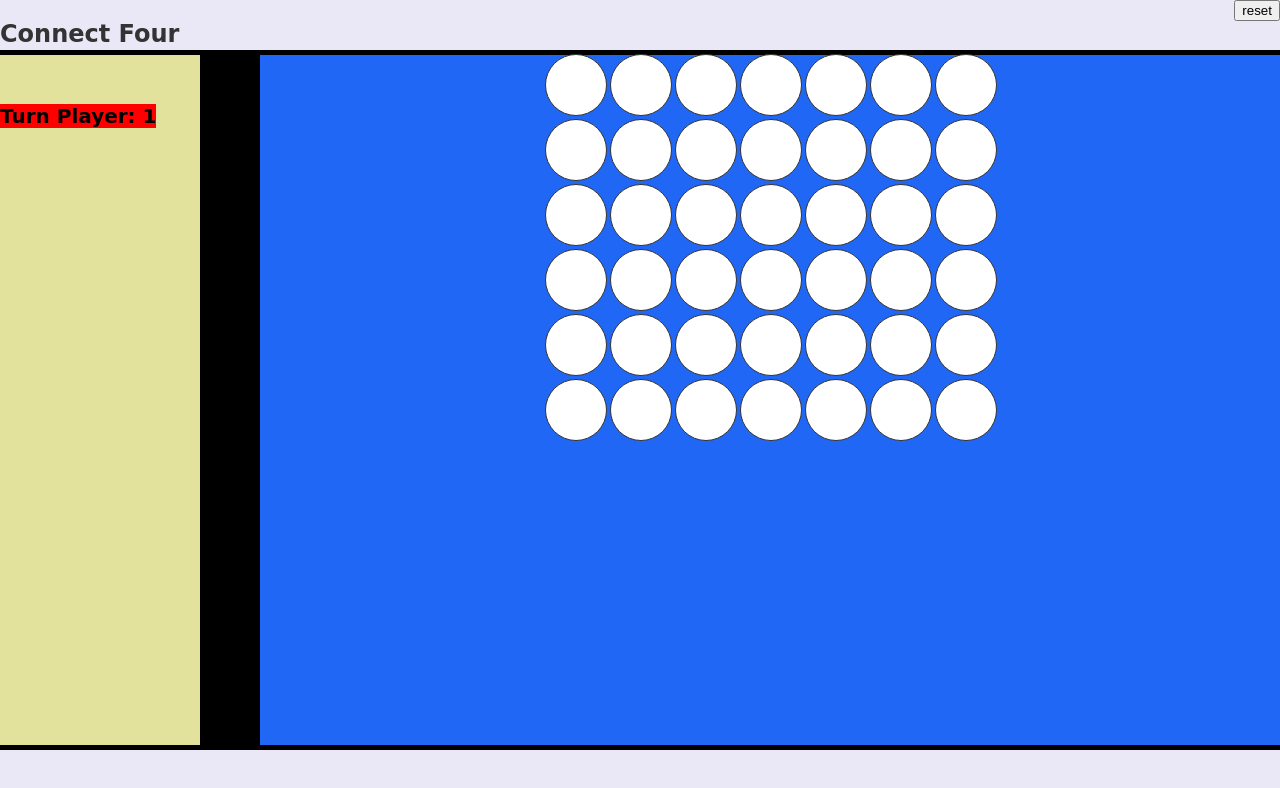
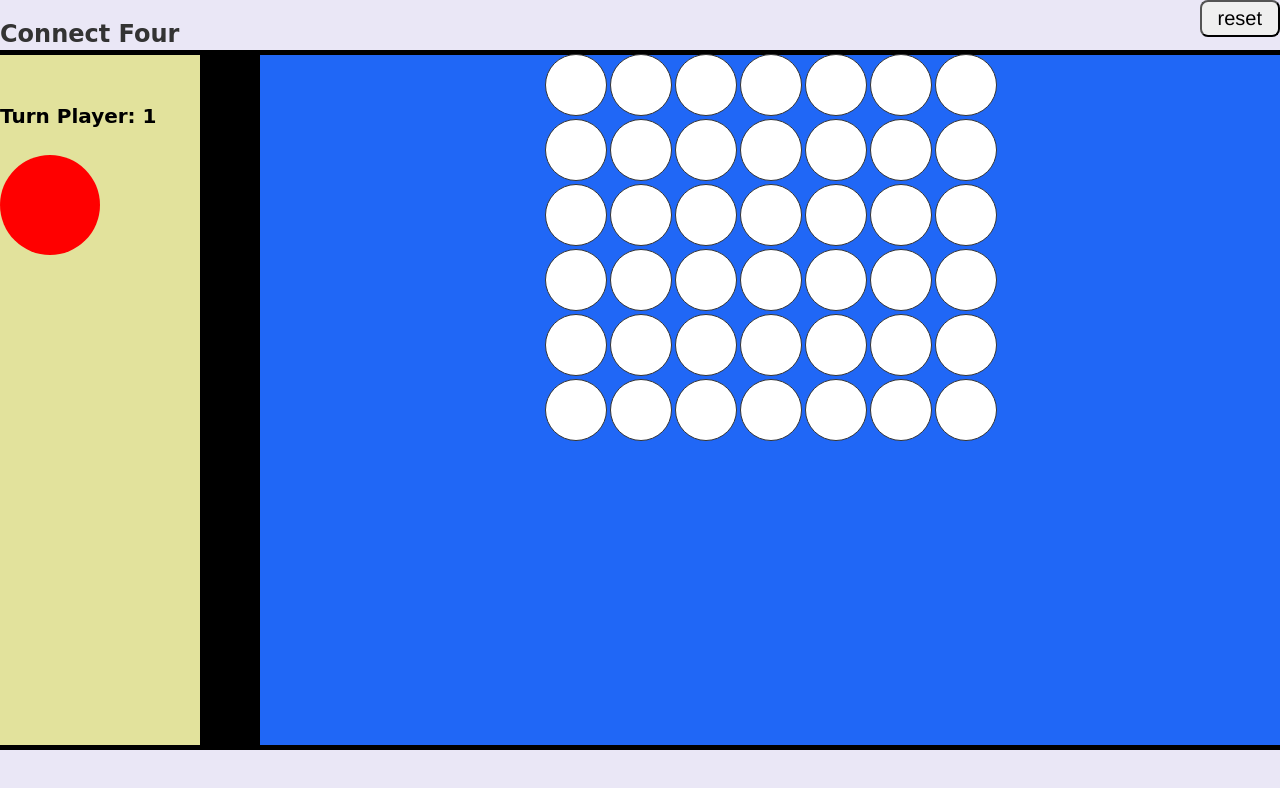
Before and after one commit to Hamad-Alfandi/Connect-Four, a plain HTML site: page new-game.html in a window 1280 px wide. Drawn offline with Linux system fonts and the light colour scheme.

Commit message:
add some styles

```diff
--- a/new-game.html
+++ b/new-game.html
@@ -19,6 +19,7 @@
   <aside class="side-bar flex">
     <p id="winner"></p>
     <h5 id="turn"></h5>
+    <div id="turn-player"></div>
   </aside>
   <main class="grid">
     <div id="connectFourBoard"></div>
--- a/scripts.js
+++ b/scripts.js
@@ -157,9 +157,11 @@ function handleCellClick(row, col) {
   // console.log(clickedRow)
   const changeCurrPlayer = () => {
     document.getElementById("turn").innerText = `Turn Player: ${currentPlayer}`
-   let changeColor= document.getElementById('turn');
-    currentPlayer === 1 ? (currentPlayer = 2)&& (changeColor.style.backgroundColor ='red')  : (currentPlayer = 1)&&(changeColor.style.backgroundColor ='yellow')
-
+    let changeColor = document.getElementById("turn-player")
+    console.log(changeColor)
+    currentPlayer === 1
+      ? (currentPlayer = 2) && (changeColor.style.backgroundColor = "red")
+      : (currentPlayer = 1) && (changeColor.style.backgroundColor = "yellow")
   } //changeCurrPlayer()
 
   // board[clickedRow][clickedCol] = currentPlayer
--- a/style.css
+++ b/style.css
@@ -24,6 +24,8 @@ aside {
   background-color: rgb(226, 226, 156);
   grid-area: aside;
   max-width: 200px;
+  text-align: center;
+  align-items: center;
 }
 main {
   background-color: rgb(32, 103, 246);
@@ -82,5 +84,34 @@ footer {
   align-items: center;
   text-align: center;
   font-size: 20px;
+  /* background-color: red; */
+}
+
+#turn-player {
+  width: 100px;
+  height: 100px;
   background-color: red;
+  text-align: center;
+  /* padding: auto; */
+  border-radius: 50%;
+
+
+  /* margin-top: 40vh; */
+  margin: 50% 0;
+
 }
+
+#reset {
+  border-radius: 8px;
+  /* box-sizing: border-box; */
+  cursor: pointer;
+  display: inline;
+  touch-action: manipulation;
+  padding: 5px 16px;
+  font-size: 20px;
+  font-family: "Haas Grot Text R Web", "Helvetica Neue", Helvetica, Arial, sans-serif;
+
+
+
+
+}
```
